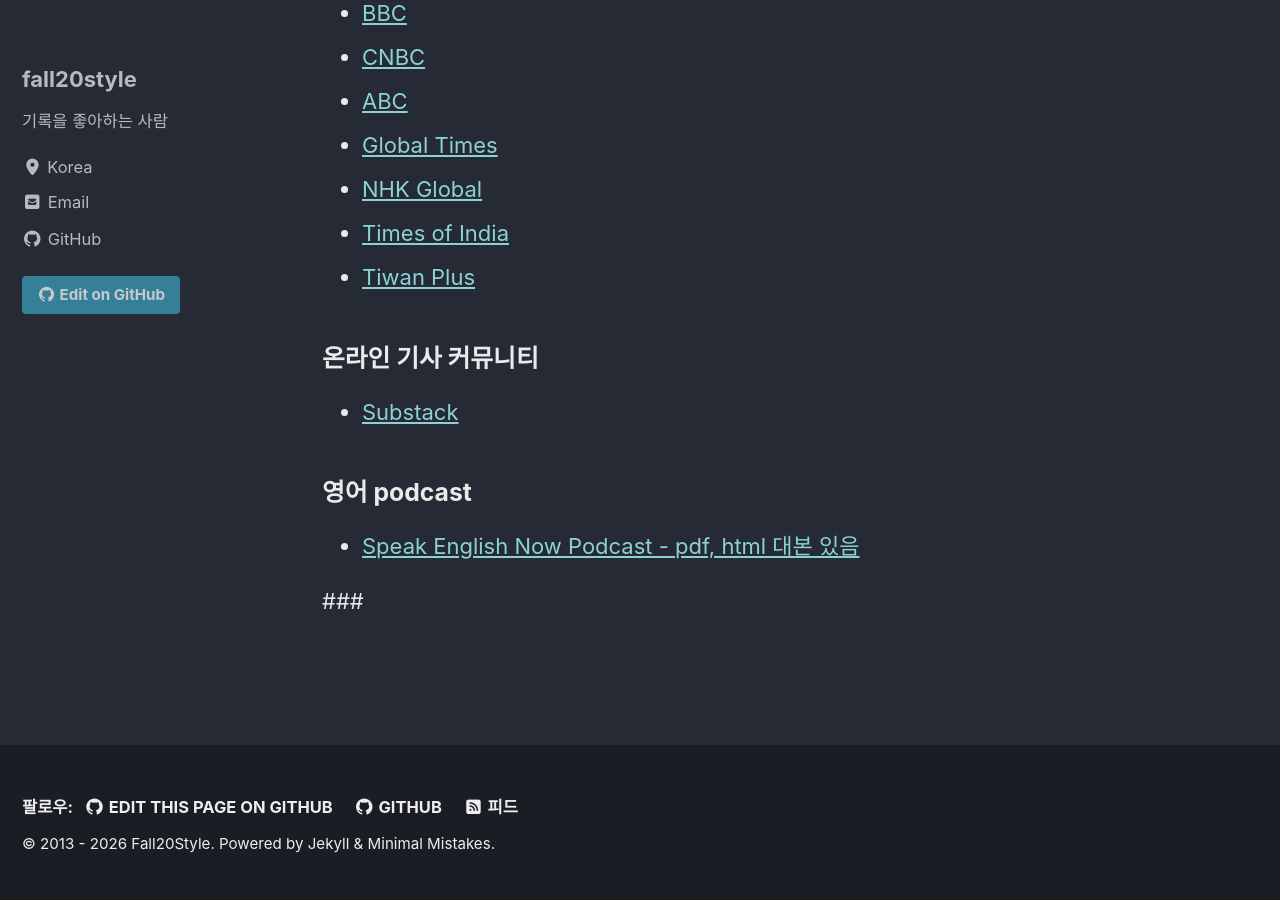
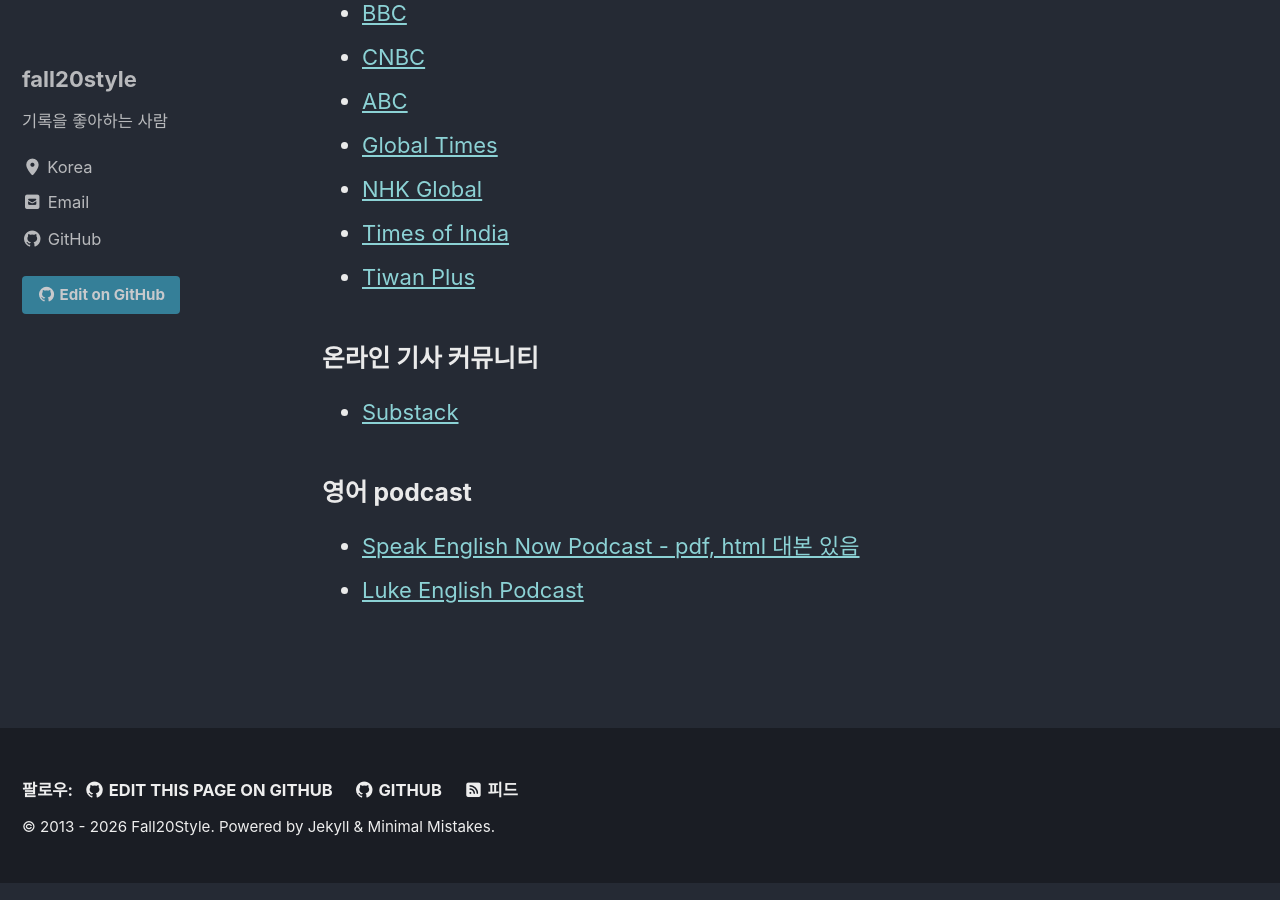
Before and after one commit to fall20style/fall20style.github.io, a Jekyll site: the page built from books.md, in a window 1280 px wide and 900 px high, scrolled down 1501 px. Built offline with Jekyll 4.4.1, drawn with Linux system fonts in a browser that asks for light colours; cached includes are drawn as plain includes.

Commit message:
Update books.md

```diff
--- a/books.md
+++ b/books.md
@@ -53,8 +53,4 @@ read_time: true
 
 ### 영어 podcast
 - [Speak English Now Podcast - pdf, html 대본 있음](https://speakenglishpodcast.com/special-episode/)
-
-
-
-
-###
+- [Luke English Podcast](https://teacherluke.co.uk/archive-of-episodes-1-149/)
```
